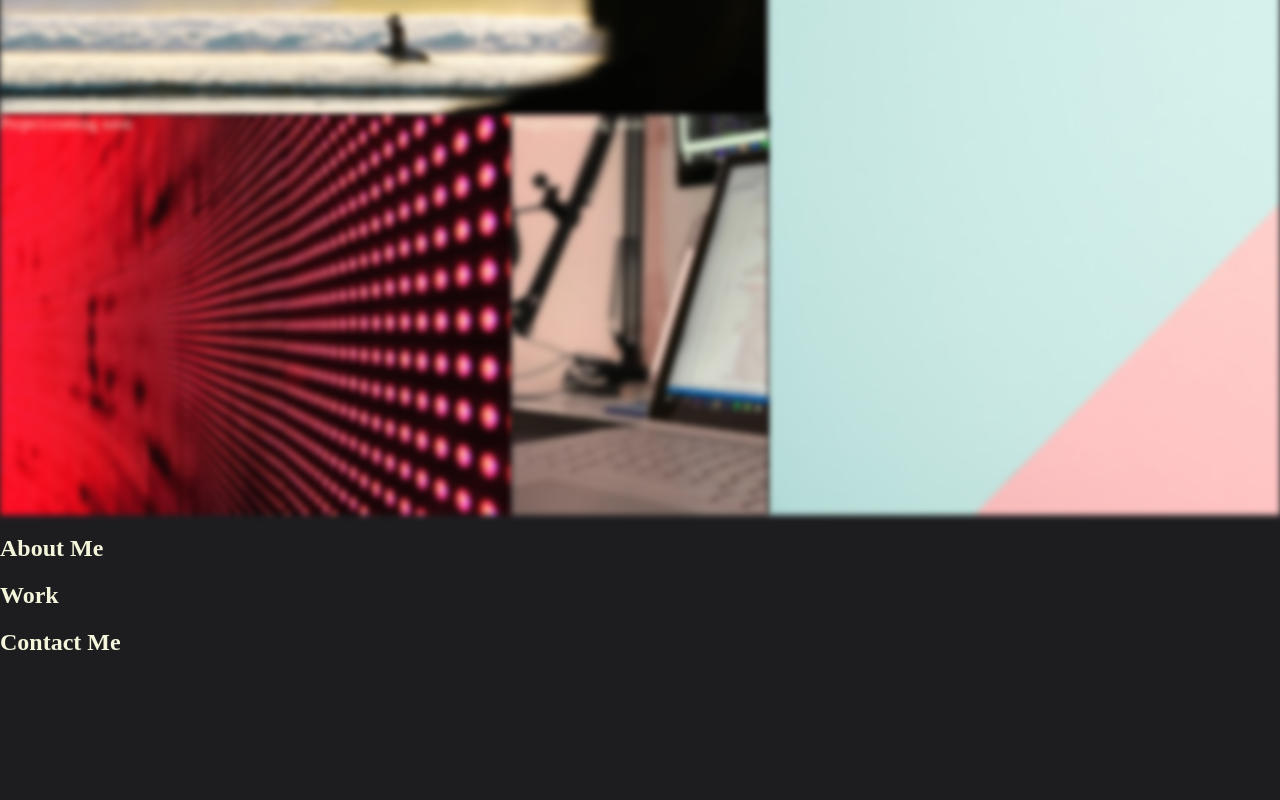
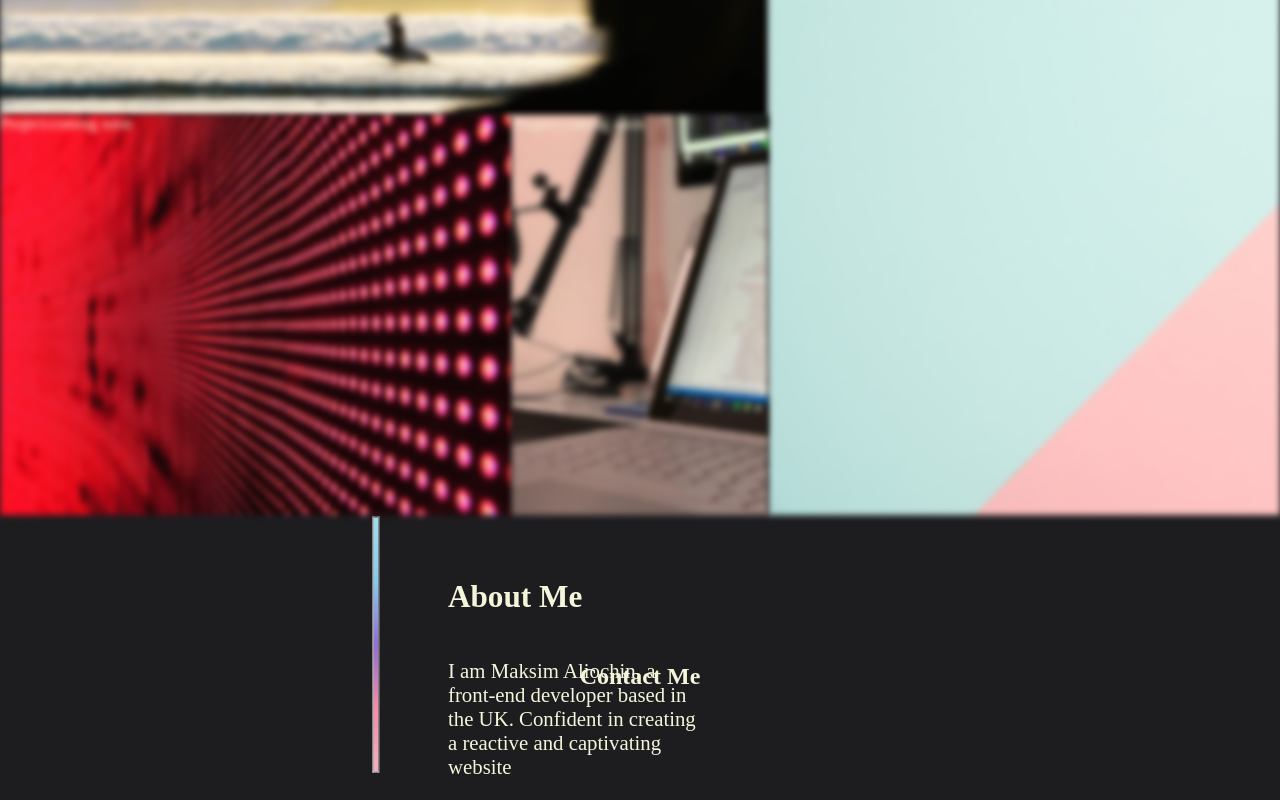
Before and after one commit to aliochinMax/Maksim-bootcamp-phase1-challenge2, a plain HTML site: page index.html in a window 1280 px wide. Shown: the part 405-1205 px from the top of the page. Before the commit the page ends 1081 px from the top, so only its background shows below. Drawn offline with Linux system fonts and the light colour scheme.

Commit message:
About and Contact layout idea

```diff
--- a/assets/css/style.css
+++ b/assets/css/style.css
@@ -17,6 +17,12 @@ body, html{
   display: flex;
   justify-content:center;
   align-items:center;
+}
+
+.side-border{
+  transform: rotateZ(90deg);
+  position: relative;
+  right: 200px;
 }
 header{
   background-color: var(--main);
@@ -106,9 +112,6 @@ hr{
   height: inherit;
 }
 
-.portfolio-text{
-
-}
 
 
 #project-1{
@@ -145,3 +148,19 @@ hr{
   height: 1fr;
   background-image: url("/assets/images/02-portfolio-5.jpg");
 }
+
+.page-wrapper{
+  display: flex;
+  flex-direction: row;
+  align-items: center;
+  justify-content:center;
+  padding-top: 10%;
+
+}
+
+#about{
+  position: absolute;
+  font-size:1.3rem;
+  width: 20%;
+  margin-right: 10%;
+}
--- a/index.html
+++ b/index.html
@@ -20,6 +20,7 @@
     </header>
     <hr />
     <!-- hero banner -->
+    <!-- portfolio container -->
     <section class="hero-grid perfect-center">
       <div class="portfolio">
         <div class="portfolio-item" id="project-1">
@@ -44,12 +45,13 @@
     <main class="page-wrapper">
       <!-- about me -->
       <section class="page-section" id="about">
+
         <h2>About Me</h2>
-      </section>
-
-      <!-- portfolio container -->
-      <section class="page-section" id="work">
-        <h2>Work</h2>
+        <p>
+          <hr class="side-border" />
+          I am Maksim Aliochin, a front-end developer based in the UK. Confident
+          in creating a reactive and captivating website
+        </p>
       </section>
 
       <!-- contact -->
```
